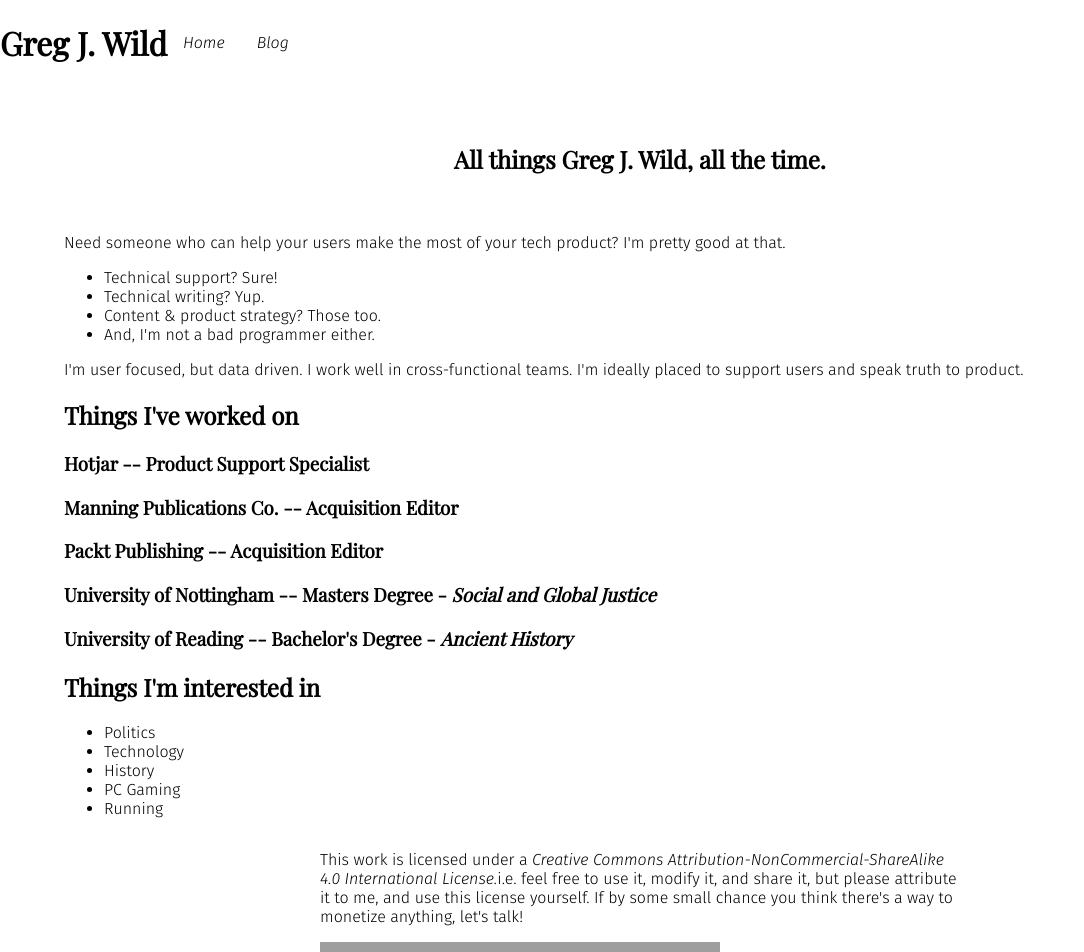
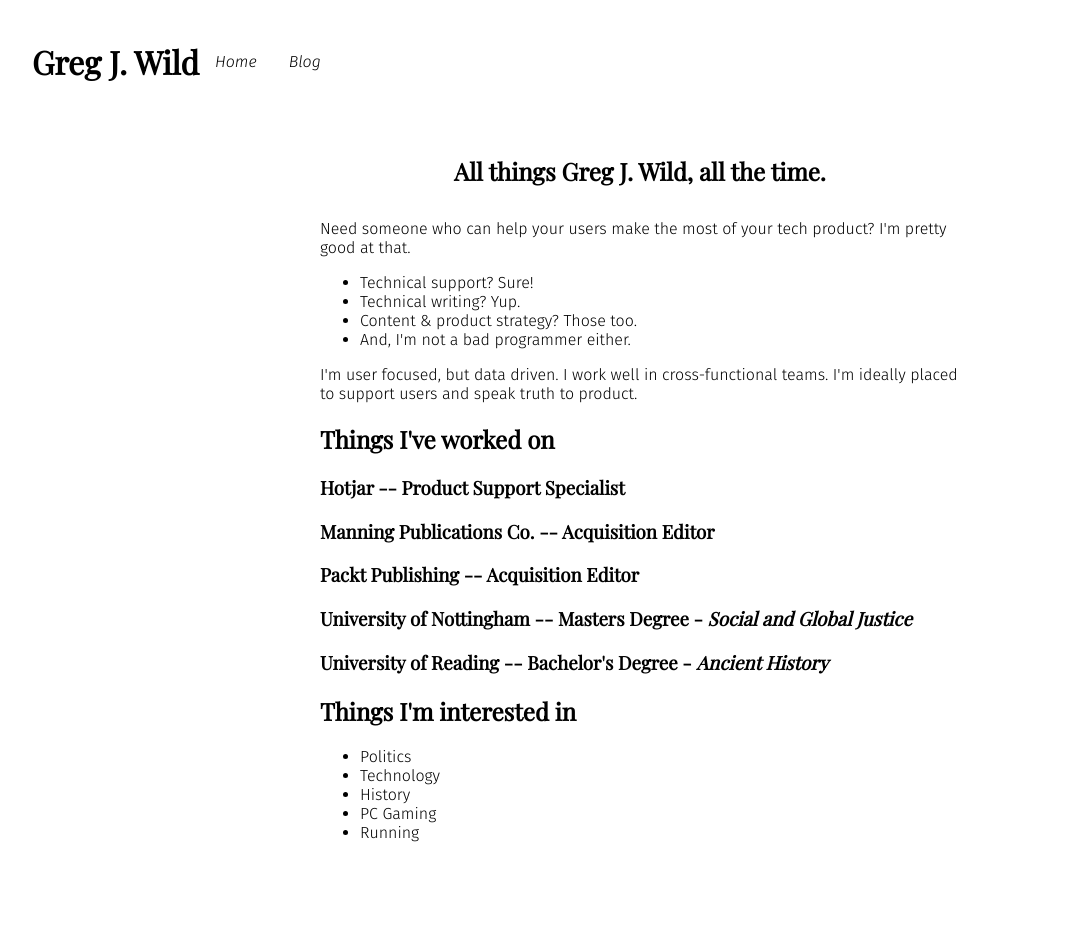
Before and after one commit to gregjwild/gregjw-site, a Next.js app: page / in a window 1280 px wide. Shown: the top 952 px of the page, without its empty margins (0-1084 px from the left). Built offline with nearby package versions, Linux system fonts and the light colour scheme; grey boxes are pictures that could not be loaded.

Commit message:
Redid the grid so it makes more sense

```diff
--- a/components/Header.js
+++ b/components/Header.js
@@ -4,7 +4,7 @@ import styles from './Header.module.css';
 
 export default function Header() {
   return (
-      <header className={styles.Header}>
+      <header className={styles.header}>
         <h1>Greg J. Wild</h1>
         <nav>
           <Link href="/" >
--- a/components/Header.module.css
+++ b/components/Header.module.css
@@ -1,8 +1,11 @@
-.Header {
+.header {
+    grid-area: header;
     display: flex;
+    flex-direction: row;
     align-items: center;
-}
+    margin-left: 2em;
+  }
 
-.navItem {
-    margin: 0 1em;
-}
+  .navItem {
+      margin: 0 1em;
+  }
--- a/components/Layout.js
+++ b/components/Layout.js
@@ -1,6 +1,6 @@
 import Head from 'next/head'
 import Header from './Header'
-import styles from './Layout.module.css'
+import styles from '../styles/Home.module.css'
 
 export default function Layout({ children, pageTitle, ...props }) {
   return (
@@ -13,9 +13,9 @@ export default function Layout({ children, pageTitle, ...props }) {
         <link href="https://fonts.googleapis.com/css2?family=Fira+Sans:ital,wght@0,100;0,200;0,300;0,400;0,500;0,600;0,700;0,800;0,900;1,100;1,200;1,300;1,400;1,500;1,600;1,700;1,800;1,900&display=swap" rel="stylesheet" />
       </Head>
         <Header />
-      <main style={{margin: '0 5%'}}>
-        <section className="layout" >
-          <div className="content">{children}</div>
+        <main className={styles.main}>
+          <section>
+            <div>{children}</div>
           </section>
         </main>
         <footer className={styles.footer}>
--- a/components/Layout.module.css
+++ b/components/Layout.module.css
@@ -1,12 +1,6 @@
-.footer{
+.main {
+    grid-area: main;
+  }
+  .footer {
     grid-area: footer;
-    width: 50%;
-    height: 100px;
-    grid-row-end: 4;
-    margin: 0 auto;
-}
-
-.footer > a {
-    margin: 0 auto;
-    text-align: center;
-}
+  }
--- a/pages/blog.js
+++ b/pages/blog.js
@@ -57,8 +57,7 @@ export async function getStaticProps() {
     We use slice to avoid mutating postsRaw in place.
     We need to reverse the array, otherwise they'll be displayed oldest-first.
   */
-  const postsSorted = postsWithDatesConverted(postsRaw)
-    .slice()
+  const postsSorted = [...postsWithDatesConverted(postsRaw)]
     .sort((a, b) => a.frontmatter.date - b.frontmatter.date)
     .reverse()
 
--- a/styles/Home.module.css
+++ b/styles/Home.module.css
@@ -1,122 +1,14 @@
-.container {
-  min-height: 100vh;
-  padding: 0 0.5rem;
+.header {
+  grid-area: header;
   display: flex;
-  flex-direction: column;
-  justify-content: center;
+  flex-direction: row;
   align-items: center;
+  margin-left: 2em;
 }
+.main {
+  grid-area: main;
+}
+.footer {
+  grid-area: footer;
 
-.main {
-  padding: 5rem 0;
-  flex: 1;
-  display: flex;
-  flex-direction: column;
-  justify-content: center;
-  align-items: center;
 }
-
-.footer {
-  width: 100%;
-  height: 100px;
-  border-top: 1px solid #eaeaea;
-  display: flex;
-  justify-content: center;
-  align-items: center;
-}
-
-.footer img {
-  margin-left: 0.5rem;
-}
-
-.footer a {
-  display: flex;
-  justify-content: center;
-  align-items: center;
-}
-
-.title a {
-  color: #0070f3;
-  text-decoration: none;
-}
-
-.title a:hover,
-.title a:focus,
-.title a:active {
-  text-decoration: underline;
-}
-
-.title {
-  margin: 0;
-  line-height: 1.15;
-  font-size: 4rem;
-}
-
-.title,
-.description {
-  text-align: center;
-}
-
-.description {
-  line-height: 1.5;
-  font-size: 1.5rem;
-}
-
-.code {
-  background: #fafafa;
-  border-radius: 5px;
-  padding: 0.75rem;
-  font-size: 1.1rem;
-  font-family: Menlo, Monaco, Lucida Console, Liberation Mono, DejaVu Sans Mono,
-    Bitstream Vera Sans Mono, Courier New, monospace;
-}
-
-.grid {
-  display: flex;
-  align-items: center;
-  justify-content: center;
-  flex-wrap: wrap;
-  max-width: 800px;
-  margin-top: 3rem;
-}
-
-.card {
-  margin: 1rem;
-  flex-basis: 45%;
-  padding: 1.5rem;
-  text-align: left;
-  color: inherit;
-  text-decoration: none;
-  border: 1px solid #eaeaea;
-  border-radius: 10px;
-  transition: color 0.15s ease, border-color 0.15s ease;
-}
-
-.card:hover,
-.card:focus,
-.card:active {
-  color: #0070f3;
-  border-color: #0070f3;
-}
-
-.card h3 {
-  margin: 0 0 1rem 0;
-  font-size: 1.5rem;
-}
-
-.card p {
-  margin: 0;
-  font-size: 1.25rem;
-  line-height: 1.5;
-}
-
-.logo {
-  height: 1em;
-}
-
-@media (max-width: 600px) {
-  .grid {
-    width: 100%;
-    flex-direction: column;
-  }
-}
--- a/styles/globals.css
+++ b/styles/globals.css
@@ -28,9 +28,10 @@ h1, h2, h3 {
 
 #__next {
   display: grid;
-  grid-template-rows: auto 1fr auto;
+  grid-template-rows: 10% 1fr 10%;
+  grid-template-columns: 1fr 50% 1fr;
   grid-template-areas:
-    'header'
-    'main'
-    'footer';
+    'header header header'
+    '....... main .......'
+    '...... footer ......';
 }
```
Lines whose indentation alone changed are shown as unchanged.
